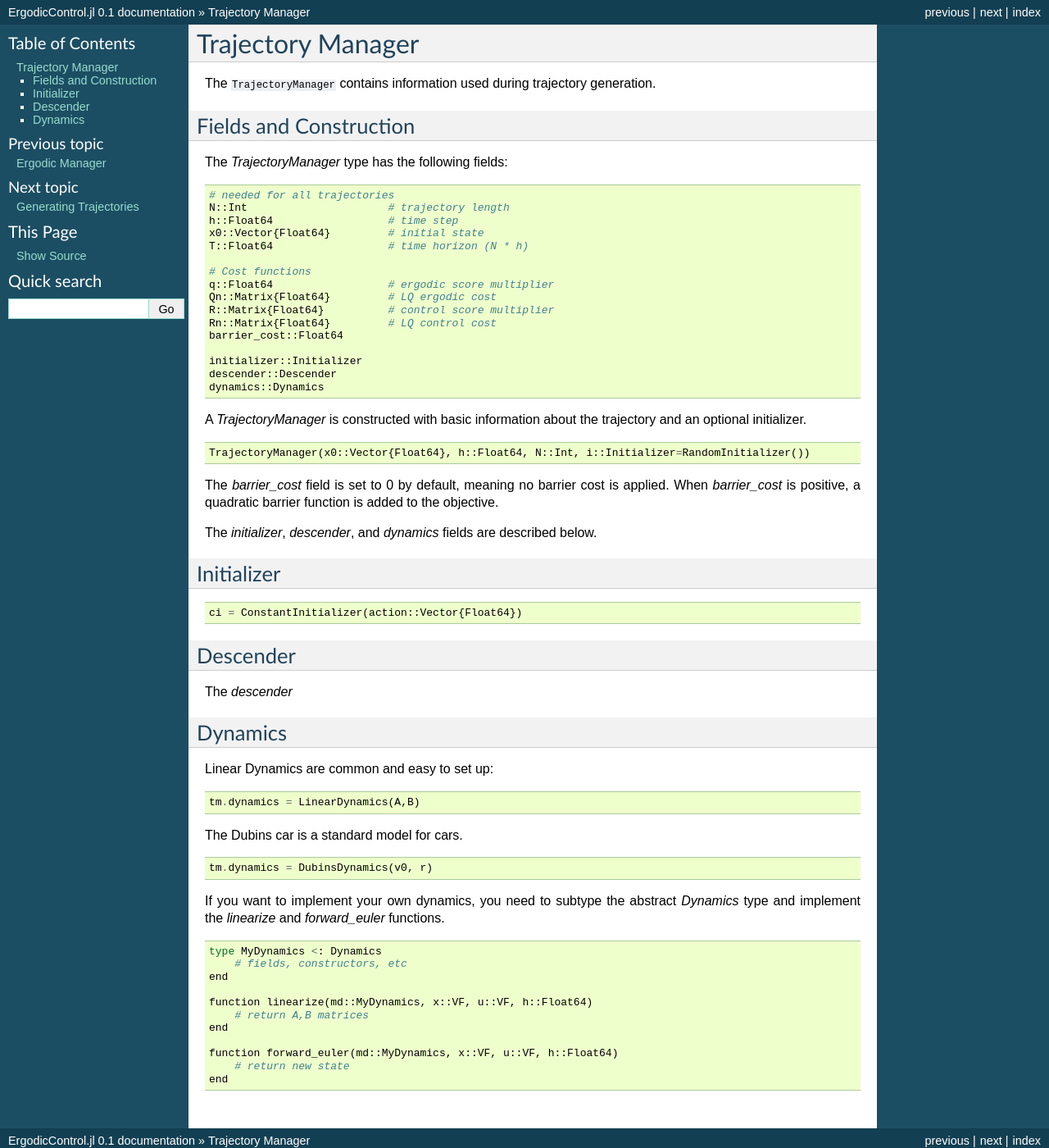
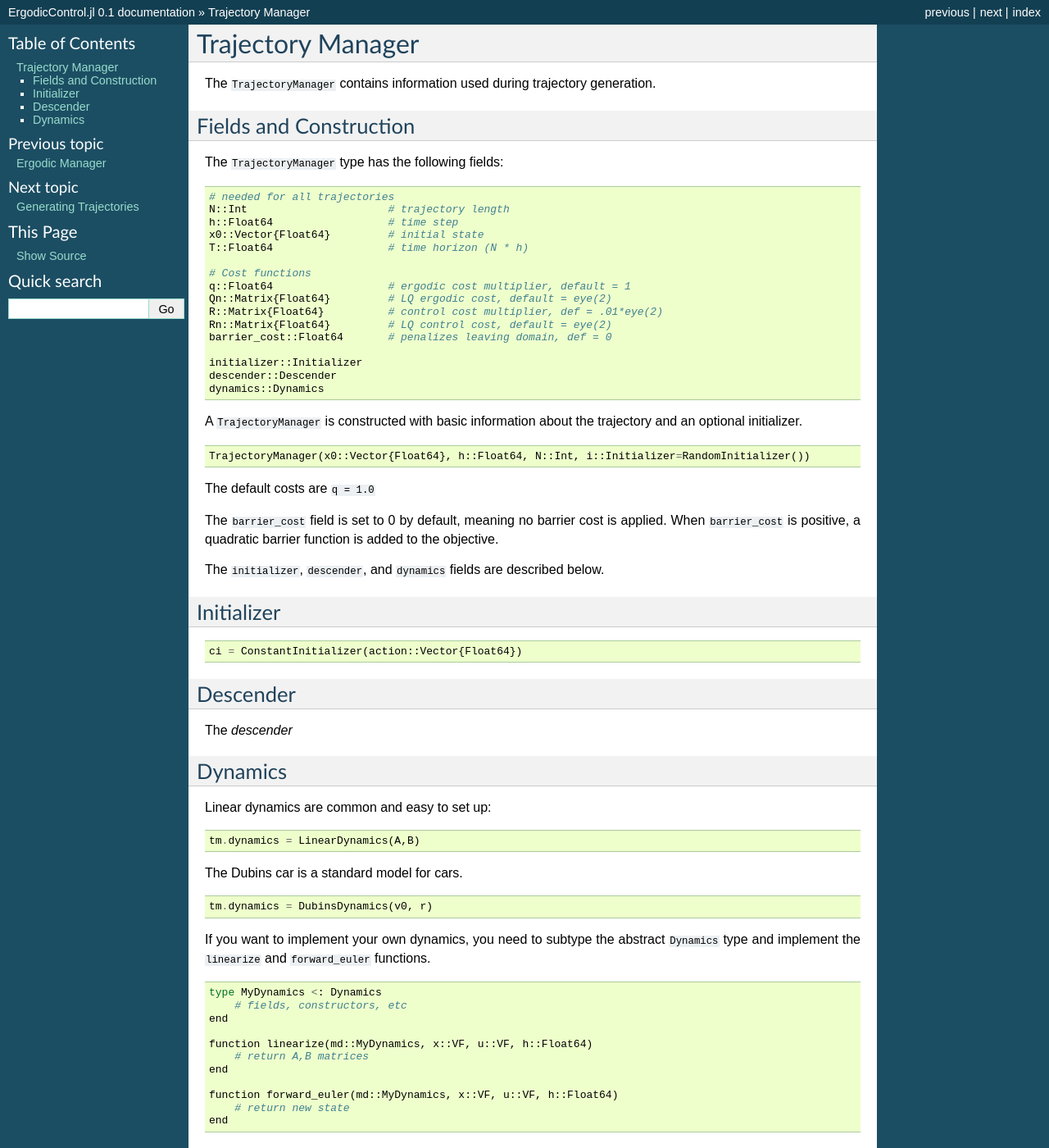
Before and after one commit to dressel/ErgodicControl.jl, a Sphinx documentation site: the page built from docs/trajectory_manager.rst, in a window 1280 px wide and 1400 px high. Shown: the whole window at 82% size. Built offline with Sphinx 7.4.7, drawn with Linux system fonts in a browser that asks for light colours.

Commit message:
better trajectory manager documentation

```diff
--- a/docs/trajectory_manager.rst
+++ b/docs/trajectory_manager.rst
@@ -5,7 +5,7 @@ The :code:`TrajectoryManager` contains information used during trajectory genera
 
 Fields and Construction
 =========================
-The `TrajectoryManager` type has the following fields:
+The :code:`TrajectoryManager` type has the following fields:
 ::
 
 	# needed for all trajectories
@@ -15,24 +15,26 @@ The `TrajectoryManager` type has the following fields:
 	T::Float64                  # time horizon (N * h)
 
 	# Cost functions
-	q::Float64                  # ergodic score multiplier
-	Qn::Matrix{Float64}         # LQ ergodic cost
-	R::Matrix{Float64}          # control score multiplier
-	Rn::Matrix{Float64}         # LQ control cost
-	barrier_cost::Float64
+	q::Float64                  # ergodic cost multiplier, default = 1
+	Qn::Matrix{Float64}         # LQ ergodic cost, default = eye(2)
+	R::Matrix{Float64}          # control cost multiplier, def = .01*eye(2)
+	Rn::Matrix{Float64}         # LQ control cost, default = eye(2)
+	barrier_cost::Float64       # penalizes leaving domain, def = 0
 
 	initializer::Initializer
 	descender::Descender
 	dynamics::Dynamics
 
-A `TrajectoryManager` is constructed with basic information about the trajectory and an optional initializer.
+A :code:`TrajectoryManager` is constructed with basic information about the trajectory and an optional initializer.
 ::
 
 	TrajectoryManager(x0::Vector{Float64}, h::Float64, N::Int, i::Initializer=RandomInitializer())
 
-The `barrier_cost` field is set to 0 by default, meaning no barrier cost is applied. When `barrier_cost` is positive, a quadratic barrier function is added to the objective.
+The default costs are :code:`q = 1.0`
 
-The `initializer`, `descender`, and `dynamics` fields are described below.
+The :code:`barrier_cost` field is set to 0 by default, meaning no barrier cost is applied. When :code:`barrier_cost` is positive, a quadratic barrier function is added to the objective.
+
+The :code:`initializer`, :code:`descender`, and :code:`dynamics` fields are described below.
 
 
 Initializer
@@ -49,7 +51,7 @@ The `descender`
 
 Dynamics
 ===========
-Linear Dynamics are common and easy to set up:
+Linear dynamics are common and easy to set up:
 ::
 
     tm.dynamics = LinearDynamics(A,B)
@@ -59,7 +61,7 @@ The Dubins car is a standard model for cars.
 
     tm.dynamics = DubinsDynamics(v0, r)
 
-If you want to implement your own dynamics, you need to subtype the abstract `Dynamics` type and implement the `linearize` and `forward_euler` functions.
+If you want to implement your own dynamics, you need to subtype the abstract :code:`Dynamics` type and implement the :code:`linearize` and :code:`forward_euler` functions.
 ::
 
     type MyDynamics <: Dynamics
```
